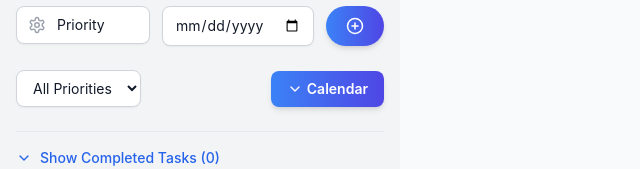
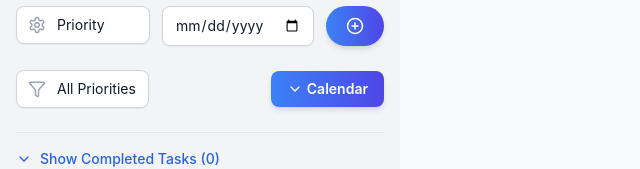
Before and after one commit to c7harry/TaskPilot, a React (Create React App) app in the folder my-extension/: page / in a window 1280 px wide. Shown: the part 180-349 px from the top of the page, without its empty margins (0-640 px from the left). Built offline with nearby package versions, Linux system fonts and the light colour scheme.

Commit message:
added filter icon

```diff
--- a/my-extension/src/App.js
+++ b/my-extension/src/App.js
@@ -1,5 +1,5 @@
 import React, { useState, useEffect, useRef } from "react";
-import { Trash2, ChevronDown, ChevronUp, Sun, Moon, RotateCcw, Check, PlusCircle,Pencil,Settings,} from "lucide-react";
+import { Trash2, ChevronDown, ChevronUp, Sun, Moon, RotateCcw, Check, PlusCircle,Pencil,Settings,Filter} from "lucide-react";
 import clsx from "clsx";
 import { motion, AnimatePresence } from "framer-motion";
 import Calendar from "react-calendar";
@@ -205,18 +205,24 @@ const App = () => {
           </button>
         </div>
       </div>
-
-      <div className="flex justify-between items-center mb-4">
+      <div className="flex justify-between items-center mb-4 gap-4">
+        <div className="relative w-full sm:w-auto">
+          <Filter
+            className="absolute left-3 top-2.5 text-gray-400 pointer-events-none z-10 bg-transparent"
+            size={18}
+          />
           <select
             value={filterPriority}
             onChange={(e) => setFilterPriority(e.target.value)}
-        className="w-full sm:w-auto px-3 py-2 rounded-lg shadow-sm border text-sm dark:bg-gray-800 bg-white border-gray-300 dark:border-gray-700 focus:ring-2 focus:ring-blue-500 focus:outline-none"
+            className="w-full sm:w-auto pl-10 pr-3 py-2 rounded-lg shadow-sm border text-sm dark:bg-gray-800 bg-white border-gray-300 dark:border-gray-700 focus:ring-2 focus:ring-blue-500 focus:outline-none appearance-none"
           >
             <option value="All">All Priorities</option>
             <option value="High">🔴 High</option>
             <option value="Medium">🟡 Medium</option>
             <option value="Low">🟢 Low</option>
           </select>
+        </div>
+
         <button
           onClick={() => setShowCalendar(!showCalendar)}
           className="flex items-center gap-1 px-4 py-2 text-sm font-semibold bg-gradient-to-r from-blue-500 to-indigo-600 text-white rounded-lg shadow-md hover:bg-blue-700 focus:outline-none focus:ring-2 focus:ring-blue-500 transition"
@@ -234,7 +240,6 @@ const App = () => {
             </>
           )}
         </button>
-
       </div>
 
       {showCalendar && (
```
Lines whose indentation alone changed are shown as unchanged.
